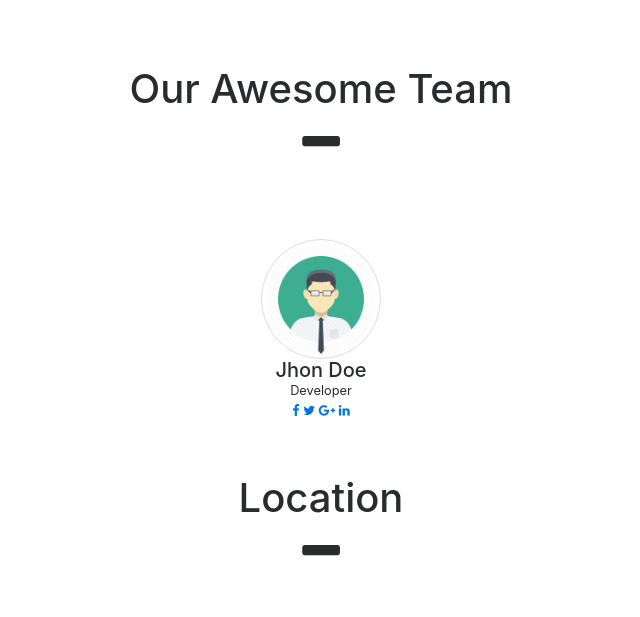
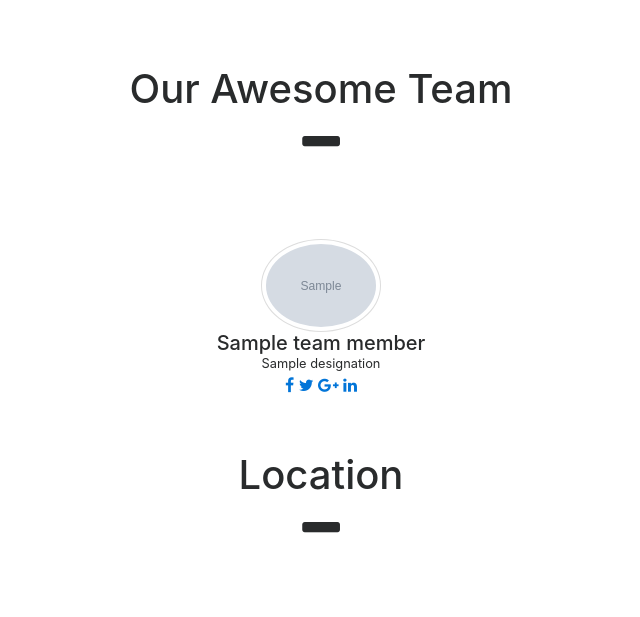
Before and after one commit to bkawan/pms, a Django app: template templates/landing.html in a window 1280 px wide. Shown: the part 3002-3619 px from the top of the page, without its empty margins (319-959 px from the left). Run offline with Django 3.2, Linux system fonts and the light colour scheme; the template is opened without the code that fills it: most values are stand-ins (such as "Sample title", 1, 10 or a date in 2020); grey boxes marked "Sample" are stand-in pictures; some libraries are stand-ins or nearby versions.

Commit message:
load team members and map

```diff
--- a/templates/landing.html
+++ b/templates/landing.html
@@ -266,25 +266,36 @@
                 <p class="text-center"><i class="fa fa-minus fa-3x"></i></p>
             </div>
             <div class="row m-2">
+                {% for team_member in team_members %}
                     <div class="card border-0 mx-auto">
-                    <img src="assets/images/team/team1.png" alt=""
+                        <img src="{{ team_member.image.url }}" alt="{{ team_member.name }}"
                              class="mx-auto card-img-top rounded-circle img-thumbnail" height="120"
                              width="120">
                         <div class="card-text text-center border-0">
                             <h5 class="card-title p-0 m-0">
-                            Jhon Doe
+                                {{ team_member.name }}
                             </h5>
                             <p class="card-text small text-center p-0 m-0">
-                            Developer
+                                {{ team_member.designation }}
                             </p>
-                        <p class="card-text small text-center">
-                            <a href=""><i class="fa fa-facebook"></i></a>
-                            <a href=""><i class="fa fa-twitter"></i></a>
-                            <a href=""><i class="fa fa-google-plus"></i></a>
-                            <a href=""><i class="fa fa-linkedin"></i></a>
+                            <p class="card-text text-center">
+                                {% if team_member.facebook %}
+                                    <a href="{{ team_member.facebook }}"><i class="fa fa-facebook"></i></a>
+                                {% endif %}
+                                {% if team_member.twitter %}
+
+                                    <a href="{{ team_member.twitter }}"><i class="fa fa-twitter"></i></a>
+                                {% endif %}
+                                {% if team_member.google_plus %}
+                                    <a href="{{ team_member.google_plus }}"><i class="fa fa-google-plus"></i></a>
+                                {% endif %}
+                                {% if team_member.linkedin %}
+                                    <a href="{{ team_member.linkedin }}"><i class="fa fa-linkedin"></i></a>
+                                {% endif %}
                             </p>
                         </div>
                     </div>
+                {% endfor %}
             </div>
         </div>
     </section>
@@ -301,7 +312,16 @@
         <div id="map"></div>
         <script>
             function initMap() {
-                var uluru = {lat: 27.673136, lng: 85.422302};
+                var lat = '{{ company_detail.lat }}';
+                var lng = '{{ company_detail.lng }}';
+                console.log(parseFloat(lng));
+
+                if (isNaN(parseFloat(lat)) || isNaN(parseFloat(lng))) {
+                    lat = 27.6710;
+                    lng = 85.4298;
+                }
+                console.log(lat, lng);
+                var uluru = {lat: parseFloat(lat), lng: parseFloat(lng)};
                 var map = new google.maps.Map(document.getElementById('map'), {
                     zoom: 15,
                     center: uluru
```
Lines whose indentation alone changed are shown as unchanged.
